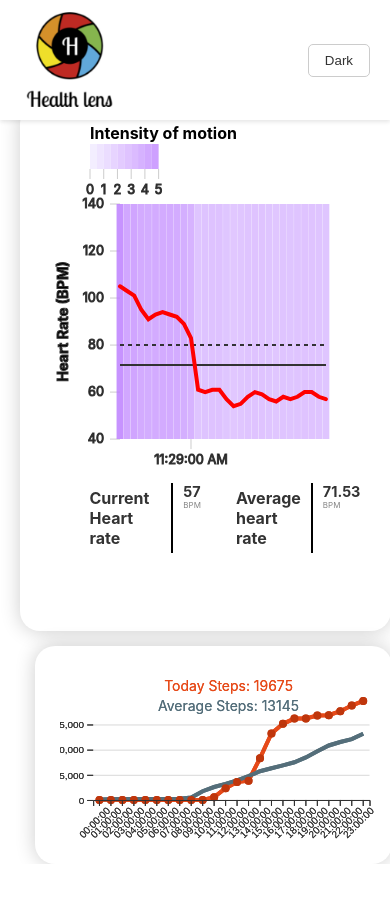
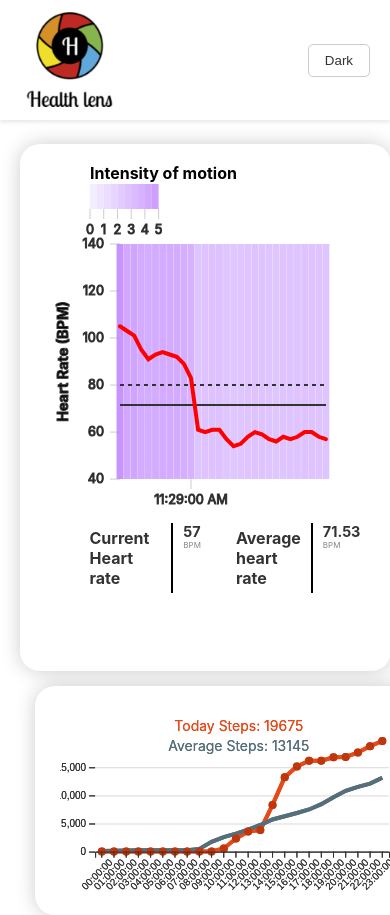
Before and after one commit to Sahil4804/Health-lens, a React (Vite) app in the folder health lens/: page / in a window 390 px wide. Shown: the top 915 px of the page. Before the commit the page ends 864 px from the top, so only its background shows below. Built offline with nearby package versions, Linux system fonts and the light colour scheme.

Commit message:
responsiveness

```diff
--- a/health lens/src/App.css
+++ b/health lens/src/App.css
@@ -20,17 +20,46 @@
     left: 5vw; /* Adjust positioning */
     padding-top: 20px; /* Adjust padding */
     padding-left: 20px; /* Adjust padding */
-    margin-top: 20px; /* Adjust margin */
+    margin-top: 60px; /* Adjust margin */
   }
 }
 @media only screen and (min-width: 601px) and (max-width: 700px) {
   .wrapper {
-    width: 80vw;
+    width: 90vw;
     /* height: auto; */
-    left: 10vw;
+    left: 3vw;
     padding-top: 30px;
     padding-left: 30px;
     margin-top: 30px;
+  }
+}@media only screen and (min-width: 701px) and (max-width: 800px) {
+  .wrapper {
+    width: 90vw;
+    /* height: auto; */
+    left: 3vw;
+    padding-top: 30px;
+    padding-left: 30px;
+    margin-top: 50px;
+  }
+}
+@media only screen and (min-width: 801px) and (max-width: 900px) {
+  .wrapper {
+    width: 90vw;
+    /* height: auto; */
+    left: 5vw;
+    padding-top: 30px;
+    padding-left: 30px;
+    margin-top: 50px;
+  }
+}
+@media only screen and (min-width: 901px) and (max-width: 1000px) {
+  .wrapper {
+    width: 90vw;
+    /* height: auto; */
+    left: 3vw;
+    padding-top: 30px;
+    padding-left: 30px;
+    margin-top: 50px;
   }
 }
 .box {
--- a/health lens/src/components/LinePLot/Linegraph.css
+++ b/health lens/src/components/LinePLot/Linegraph.css
@@ -42,21 +42,34 @@
 
 @media only screen and (max-width: 600px) {
   .container {
-    width: 90vw; /* Adjust width for smaller screens */
-    height: auto; /* Allow height to adjust based on content */
-    left: 5vw; /* Adjust positioning */
-    padding-top: 10px; /* Adjust padding */
-    padding-left: 20px; /* Adjust padding */
-    margin-top: 10px; /* Adjust margin */
+    width: 90vw;
+    /* Adjust width for smaller screens */
+    height: auto;
+    /* Allow height to adjust based on content */
+    left: 5vw;
+    /* Adjust positioning */
+    padding-top: 10px;
+    /* Adjust padding */
+    padding-left: 20px;
+    /* Adjust padding */
+    margin-top: 10px;
+    /* Adjust margin */
   }
 }
+
 @media only screen and (max-width: 700px) {
   .container {
-    width: 85vw; /* Adjust width for smaller screens */
-    height: auto; /* Allow height to adjust based on content */
-    left: 9vw; /* Adjust positioning */
-    padding-top: 15px; /* Adjust padding */
-    padding-left: 25px; /* Adjust padding */
-    margin-top: 15px; /* Adjust margin */
+    width: 90vw;
+    /* Adjust width for smaller screens */
+    height: auto;
+    /* Allow height to adjust based on content */
+    left: 9vw;
+    /* Adjust positioning */
+    padding-top: 15px;
+    /* Adjust padding */
+    padding-left: 25px;
+    /* Adjust padding */
+    margin-top: 15px;
+    /* Adjust margin */
   }
 }
```
